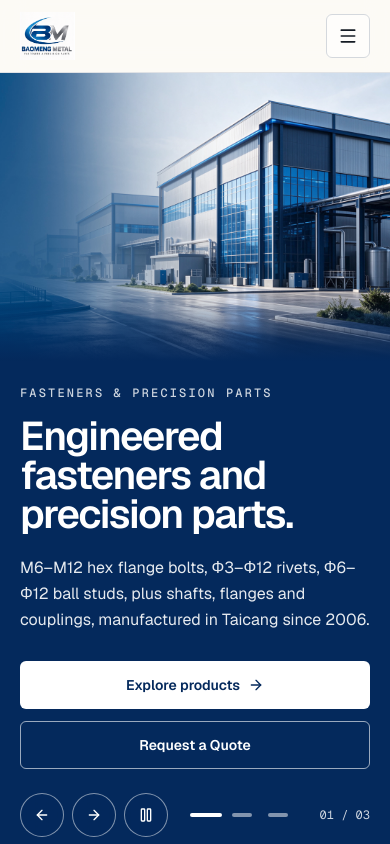
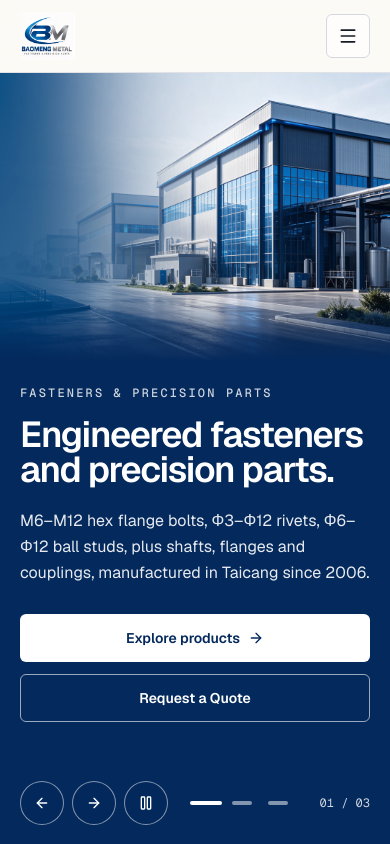
Before and after one commit to luqite-ux/baomengglobal, a Next.js app: page / in a window 390 px wide. Shown: the top 844 px of the page. Built offline with nearby package versions, Linux system fonts and the light colour scheme.

Commit message:
Fix mobile hero overflow

```diff
--- a/components/home/hero-carousel.tsx
+++ b/components/home/hero-carousel.tsx
@@ -94,7 +94,7 @@ export function HeroCarousel() {
     <section
       aria-roledescription="carousel"
       aria-label="Featured manufacturing highlights"
-      className="relative isolate bg-brand-deep text-primary-foreground"
+      className="relative isolate w-full min-w-0 overflow-hidden bg-brand-deep text-primary-foreground"
       onKeyDown={onKeyDown}
       onMouseEnter={() => setHeld(true)}
       onMouseLeave={() => setHeld(false)}
@@ -110,7 +110,7 @@ export function HeroCarousel() {
         if (Math.abs(dx) > 48) go(index + (dx < 0 ? 1 : -1))
       }}
     >
-      <div className="grid touch-pan-y" aria-live={playing ? 'off' : 'polite'}>
+      <div className="grid min-w-0 touch-pan-y" aria-live={playing ? 'off' : 'polite'}>
         {slides.map((slide, i) => {
           const active = i === index
           const Heading = i === 0 ? 'h1' : 'h2'
@@ -122,7 +122,7 @@ export function HeroCarousel() {
               aria-label={`${i + 1} of ${slides.length}`}
               aria-hidden={!active}
               className={cn(
-                'col-start-1 row-start-1 flex flex-col transition-[opacity,visibility] duration-500 lg:relative lg:block lg:min-h-[clamp(560px,41vw,720px)]',
+                'col-start-1 row-start-1 flex min-w-0 flex-col transition-[opacity,visibility] duration-500 lg:relative lg:block lg:min-h-[clamp(560px,41vw,720px)]',
                 active ? 'visible opacity-100' : 'invisible opacity-0',
               )}
             >
@@ -151,11 +151,11 @@ export function HeroCarousel() {
                 />
               </div>
 
-              <div className="relative z-10 mx-auto w-full max-w-[88rem] px-5 pb-4 pt-6 lg:flex lg:h-full lg:min-h-[inherit] lg:items-center lg:px-10 lg:pb-20 lg:pt-0">
+              <div className="relative z-10 mx-auto w-full min-w-0 max-w-[88rem] px-5 pb-4 pt-6 lg:flex lg:h-full lg:min-h-[inherit] lg:items-center lg:px-10 lg:pb-20 lg:pt-0">
                 <div
                   key={active ? `on-${i}` : `off-${i}`}
                   className={cn(
-                    'max-w-xl lg:max-w-[34rem]',
+                    'min-w-0 max-w-xl lg:max-w-[34rem]',
                     active && 'hero-copy',
                     slide.side === 'right' && 'lg:ml-auto',
                   )}
@@ -163,7 +163,7 @@ export function HeroCarousel() {
                   <p className="font-mono text-xs font-medium uppercase tracking-[0.18em] text-white/80">
                     {slide.eyebrow}
                   </p>
-                  <Heading className="display mt-4 text-[2.5rem] text-white sm:text-5xl lg:text-[4rem]">
+                  <Heading className="display mt-4 break-words text-[2.25rem] text-white sm:text-5xl lg:text-[4rem]">
                     {slide.title}
                   </Heading>
                   <p className="mt-5 max-w-lg text-base leading-relaxed text-white/90 lg:text-lg">{slide.body}</p>
```
